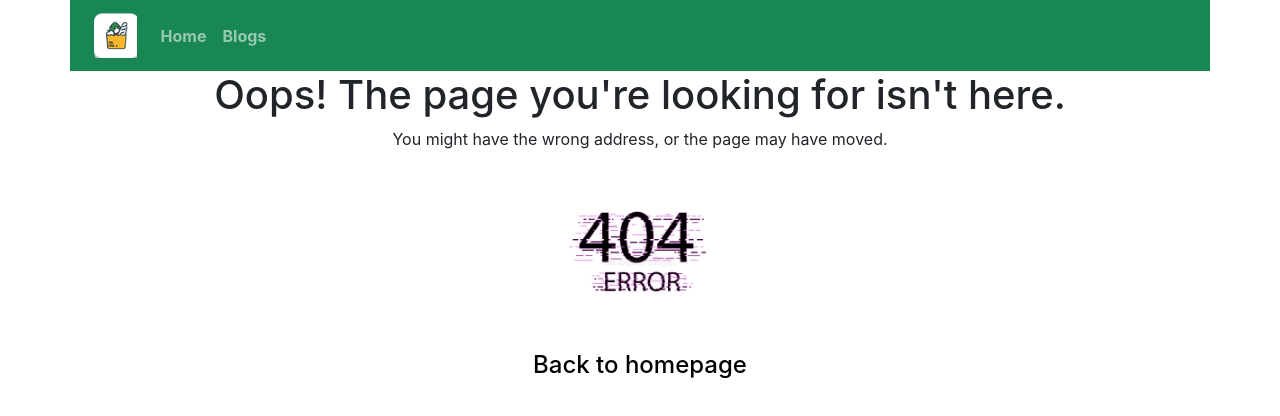
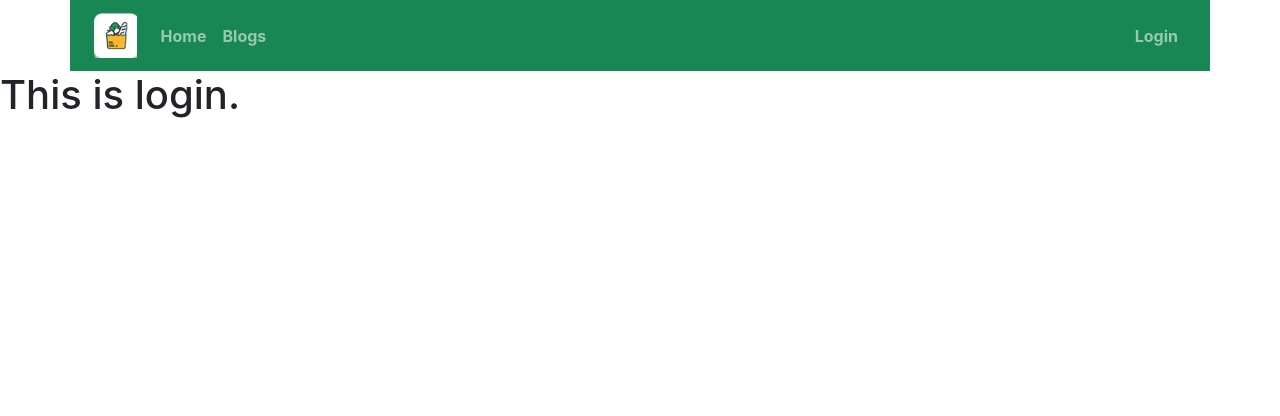
Before and after one commit to jrtanmoy/warehouse-management-clint-site, a React (Create React App) app: page /login in a window 1280 px wide. Shown: the top 416 px of the page. Built offline with nearby package versions, Linux system fonts and the light colour scheme.

Commit message:
login route create

```diff
--- a/src/App.js
+++ b/src/App.js
@@ -5,6 +5,7 @@ import Home from './components/Home/Home';
 import Navber from './components/Navber/Navber';
 import Blogs from './components/Blogs/Blogs';
 import NotFound from './components/NotFound/NotFound';
+import Login from './components/Login/Login';
 
 function App() {
   return (
@@ -14,6 +15,7 @@ function App() {
         <Route path="/" element={<Home />} />
         <Route path="/home" element={<Home />} />
         <Route path="/blogs" element={<Blogs />} />
+        <Route path="/login" element={<Login />} />
         <Route path="*" element={<NotFound />} />
       </Routes>
     </div>
--- /dev/null
+++ b/src/components/Login/Login.js
@@ -0,0 +1,11 @@
+import React from 'react';
+
+const Login = () => {
+    return (
+        <div>
+            <h1>This is login.</h1>
+        </div>
+    );
+};
+
+export default Login;
--- a/src/components/Navber/Navber.js
+++ b/src/components/Navber/Navber.js
@@ -21,7 +21,7 @@ const Navber = () => {
                             <Nav.Link as={Link} to="blogs">Blogs</Nav.Link>
                         </Nav>
                         <Nav className="fw-bolder">
-
+                        <Nav.Link as={Link} to="login">Login</Nav.Link>
                         </Nav>
                     </Navbar.Collapse>
                 </Container>
```
